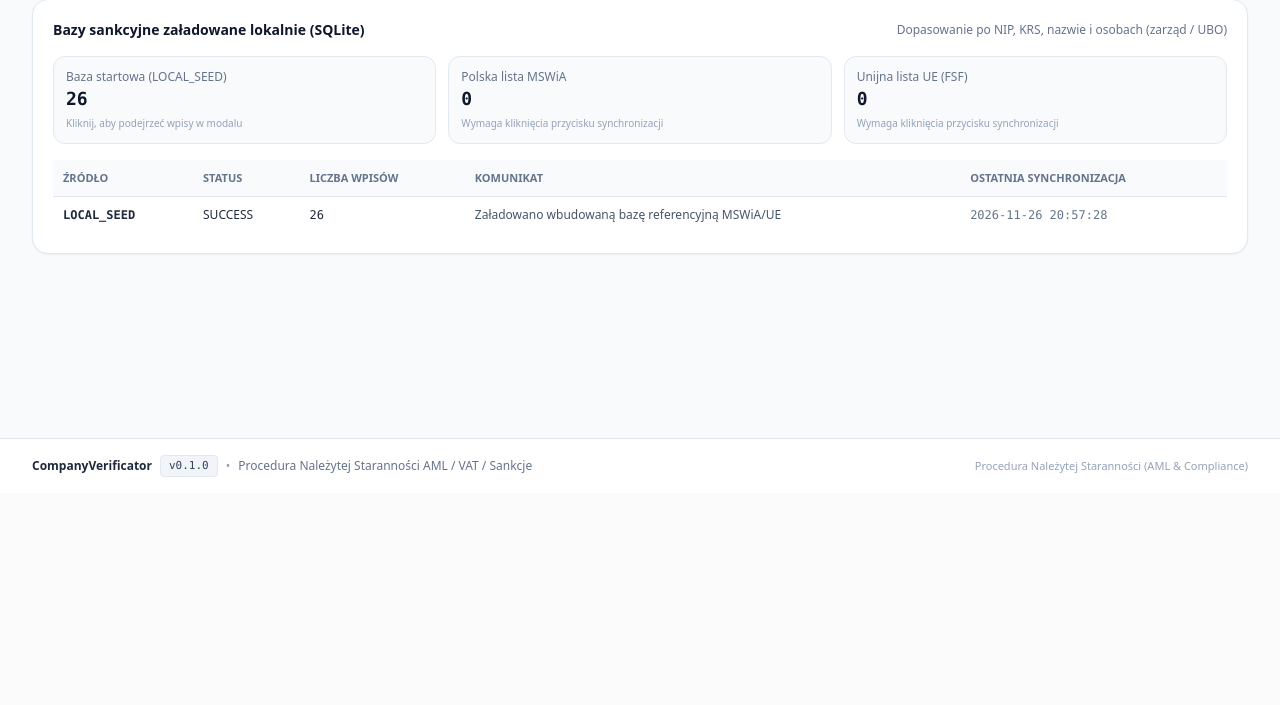
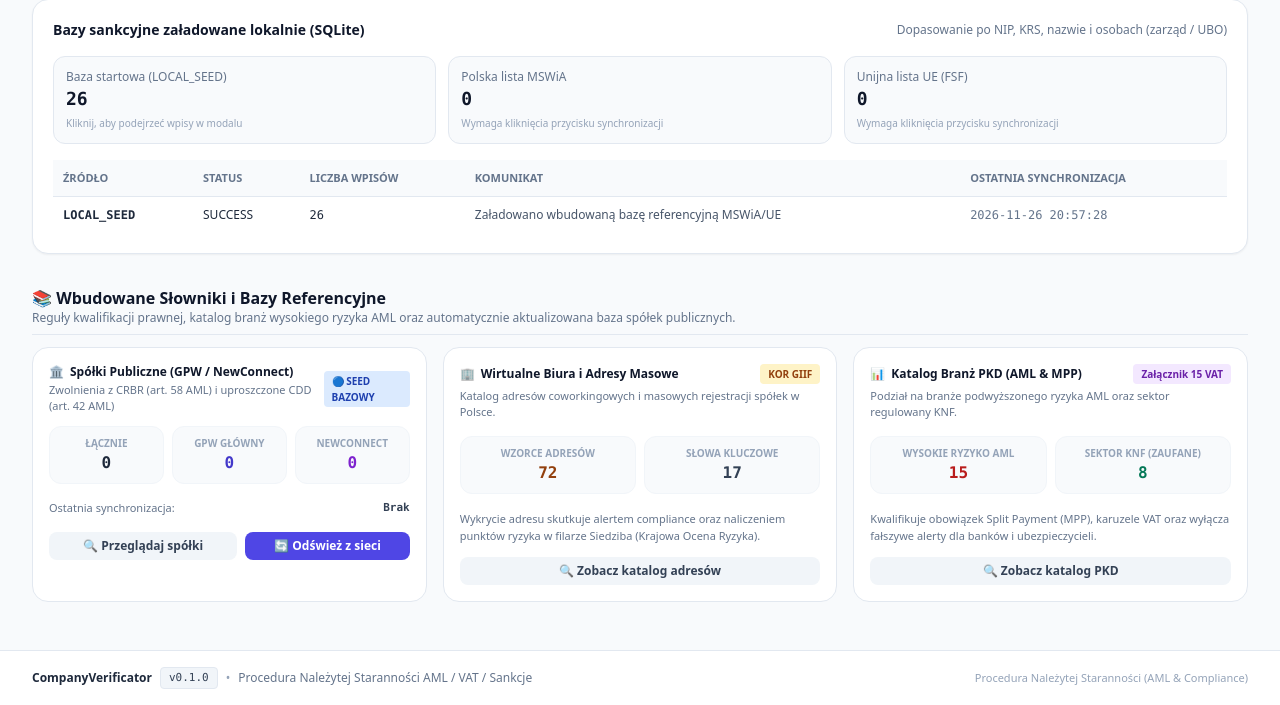
Before and after one commit to cackoarek/CompanyVerificator, a FastAPI app: page /rejestry in a window 1280 px wide. Shown: the part 307-1012 px from the top of the page. Before the commit the page ends 784 px from the top, so only its background shows below. Run offline with FastAPI, Linux system fonts and the light colour scheme; data comes from the database, SQL or seed files in the repository; data that the repository does not hold is empty; some libraries are stand-ins or nearby versions.

Commit message:
feat: display dictionaries, live web sync and inspection modals in Registries tab

```diff
--- a/src/domain/dictionaries/public_companies.py
+++ b/src/domain/dictionaries/public_companies.py
@@ -108,6 +108,28 @@ def load_cached_companies() -> List[PublicCompanyEntry]:
 
     _MEMORY_CACHE = companies
     return _MEMORY_CACHE
+
+
+def get_public_companies_stats() -> dict:
+    """Zwraca metryki słownika spółek publicznych na potrzeby widoku Rejestry."""
+    companies = load_cached_companies()
+    target_file = CACHE_FILE if CACHE_FILE.exists() else SEED_FILE
+    mtime = target_file.stat().st_mtime if target_file.exists() else 0.0
+    from datetime import datetime
+    last_sync_str = datetime.fromtimestamp(mtime).strftime("%Y-%m-%d %H:%M:%S") if mtime > 0 else "Brak"
+
+    gpw_count = sum(1 for c in companies if c.market == "GPW")
+    nc_count = sum(1 for c in companies if c.market == "NEWCONNECT")
+
+    return {
+        "total": len(companies),
+        "gpw_count": gpw_count,
+        "nc_count": nc_count,
+        "last_sync": last_sync_str,
+        "cache_file": str(target_file.name),
+        "is_live_cache": CACHE_FILE.exists(),
+    }
+
 
 
 async def sync_public_companies_from_web(force: bool = False) -> int:
--- a/src/web/templates/pages/registries.html
+++ b/src/web/templates/pages/registries.html
@@ -49,6 +49,99 @@
     {% include "partials/sanctions_sync_status.html" %}
   </div>
 
+  <!-- Sekcja: Wbudowane Słowniki i Bazy Referencyjne -->
+  <div class="space-y-3 pt-2">
+    <div class="flex items-center justify-between border-b border-slate-200 pb-2">
+      <div>
+        <h2 class="text-base font-bold text-slate-900">📚 Wbudowane Słowniki i Bazy Referencyjne</h2>
+        <p class="text-xs text-slate-500">Reguły kwalifikacji prawnej, katalog branż wysokiego ryzyka AML oraz automatycznie aktualizowana baza spółek publicznych.</p>
+      </div>
+      <div id="gpw-sync-spinner" class="htmx-indicator items-center space-x-2 text-xs text-indigo-600 font-semibold">
+        <span>⏳</span>
+        <span>Pobieranie aktualnej listy emitentów GPW & NewConnect...</span>
+      </div>
+    </div>
+
+    <div class="grid grid-cols-1 md:grid-cols-3 gap-4 text-xs">
+
+      <!-- 1. Karta Spółek Publicznych (z odświeżaniem) -->
+      {% include "partials/public_companies_card.html" %}
+
+      <!-- 2. Karta Wirtualnych Biur -->
+      <div class="bg-white p-4 rounded-2xl border border-slate-200 space-y-3 flex flex-col justify-between">
+        <div class="space-y-1">
+          <div class="flex items-center justify-between">
+            <div class="font-bold text-slate-900 flex items-center gap-1.5">
+              <span>🏢</span>
+              <span>Wirtualne Biura i Adresy Masowe</span>
+            </div>
+            <span class="px-2 py-0.5 rounded text-[10px] font-bold bg-amber-100 text-amber-800">KOR GIIF</span>
+          </div>
+          <p class="text-[11px] text-slate-500">Katalog adresów coworkingowych i masowych rejestracji spółek w Polsce.</p>
+        </div>
+
+        <div class="grid grid-cols-2 gap-2 text-center py-1">
+          <div class="bg-slate-50 p-2 rounded-xl border border-slate-100">
+            <div class="text-[10px] text-slate-400 font-bold uppercase">Wzorce adresów</div>
+            <div class="text-base font-bold font-mono text-amber-800">{{ dictionaries_stats.virtual_offices_patterns }}</div>
+          </div>
+          <div class="bg-slate-50 p-2 rounded-xl border border-slate-100">
+            <div class="text-[10px] text-slate-400 font-bold uppercase">Słowa kluczowe</div>
+            <div class="text-base font-bold font-mono text-slate-700">{{ dictionaries_stats.virtual_offices_keywords }}</div>
+          </div>
+        </div>
+
+        <p class="text-[11px] text-slate-500 leading-relaxed">
+          Wykrycie adresu skutkuje alertem compliance oraz naliczeniem punktów ryzyka w filarze Siedziba (Krajowa Ocena Ryzyka).
+        </p>
+
+        <button type="button"
+                hx-get="/rejestry/dictionaries/virtual-offices"
+                hx-target="#sanctions-modal-container"
+                class="w-full py-1.5 px-3 bg-slate-100 hover:bg-slate-200 text-slate-700 text-xs font-semibold rounded-lg transition-colors cursor-pointer text-center">
+          🔍 Zobacz katalog adresów
+        </button>
+      </div>
+
+      <!-- 3. Karta Branż Ryzykownych (PKD & AML) -->
+      <div class="bg-white p-4 rounded-2xl border border-slate-200 space-y-3 flex flex-col justify-between">
+        <div class="space-y-1">
+          <div class="flex items-center justify-between">
+            <div class="font-bold text-slate-900 flex items-center gap-1.5">
+              <span>📊</span>
+              <span>Katalog Branż PKD (AML & MPP)</span>
+            </div>
+            <span class="px-2 py-0.5 rounded text-[10px] font-bold bg-purple-100 text-purple-800">Załącznik 15 VAT</span>
+          </div>
+          <p class="text-[11px] text-slate-500">Podział na branże podwyższonego ryzyka AML oraz sektor regulowany KNF.</p>
+        </div>
+
+        <div class="grid grid-cols-2 gap-2 text-center py-1">
+          <div class="bg-slate-50 p-2 rounded-xl border border-slate-100">
+            <div class="text-[10px] text-slate-400 font-bold uppercase">Wysokie ryzyko AML</div>
+            <div class="text-base font-bold font-mono text-red-700">{{ dictionaries_stats.pkd_high_risk }}</div>
+          </div>
+          <div class="bg-slate-50 p-2 rounded-xl border border-slate-100">
+            <div class="text-[10px] text-slate-400 font-bold uppercase">Sektor KNF (Zaufane)</div>
+            <div class="text-base font-bold font-mono text-emerald-700">{{ dictionaries_stats.pkd_knf }}</div>
+          </div>
+        </div>
+
+        <p class="text-[11px] text-slate-500 leading-relaxed">
+          Kwalifikuje obowiązek Split Payment (MPP), karuzele VAT oraz wyłącza fałszywe alerty dla banków i ubezpieczycieli.
+        </p>
+
+        <button type="button"
+                hx-get="/rejestry/dictionaries/pkd-catalog"
+                hx-target="#sanctions-modal-container"
+                class="w-full py-1.5 px-3 bg-slate-100 hover:bg-slate-200 text-slate-700 text-xs font-semibold rounded-lg transition-colors cursor-pointer text-center">
+          🔍 Zobacz katalog PKD
+        </button>
+      </div>
+
+    </div>
+  </div>
+
   <!-- Kontener na modale HTMX -->
   <div id="sanctions-modal-container"></div>
 
--- /dev/null
+++ b/src/web/templates/partials/public_companies_card.html
@@ -0,0 +1,59 @@
+<div id="public-companies-card-container" class="bg-white p-4 rounded-2xl border border-slate-200 space-y-3">
+  <div class="flex items-center justify-between">
+    <div class="space-y-0.5">
+      <div class="font-bold text-slate-900 flex items-center gap-1.5">
+        <span>🏛️</span>
+        <span>Spółki Publiczne (GPW / NewConnect)</span>
+      </div>
+      <p class="text-[11px] text-slate-500">Zwolnienia z CRBR (art. 58 AML) i uproszczone CDD (art. 42 AML)</p>
+    </div>
+    <span class="px-2 py-0.5 rounded text-[10px] font-bold {% if public_companies_stats.is_live_cache %}bg-emerald-100 text-emerald-800{% else %}bg-blue-100 text-blue-800{% endif %}">
+      {% if public_companies_stats.is_live_cache %}🟢 LIVE CACHE{% else %}🔵 SEED BAZOWY{% endif %}
+    </span>
+  </div>
+
+  {% if sync_message %}
+    <div class="p-2 rounded bg-emerald-50 border border-emerald-200 text-emerald-800 text-[11px] font-semibold">
+      ✓ {{ sync_message }}
+    </div>
+  {% endif %}
+
+  <div class="grid grid-cols-3 gap-2 text-center">
+    <div class="bg-slate-50 p-2 rounded-xl border border-slate-100">
+      <div class="text-[10px] text-slate-400 font-bold uppercase">Łącznie</div>
+      <div class="text-base font-bold font-mono text-slate-800">{{ public_companies_stats.total }}</div>
+    </div>
+    <div class="bg-slate-50 p-2 rounded-xl border border-slate-100">
+      <div class="text-[10px] text-slate-400 font-bold uppercase">GPW Główny</div>
+      <div class="text-base font-bold font-mono text-indigo-700">{{ public_companies_stats.gpw_count }}</div>
+    </div>
+    <div class="bg-slate-50 p-2 rounded-xl border border-slate-100">
+      <div class="text-[10px] text-slate-400 font-bold uppercase">NewConnect</div>
+      <div class="text-base font-bold font-mono text-purple-700">{{ public_companies_stats.nc_count }}</div>
+    </div>
+  </div>
+
+  <div class="text-[11px] text-slate-500 flex items-center justify-between pt-1">
+    <span>Ostatnia synchronizacja:</span>
+    <span class="font-mono font-semibold text-slate-700">{{ public_companies_stats.last_sync }}</span>
+  </div>
+
+  <div class="flex items-center gap-2 pt-1">
+    <button type="button"
+            hx-get="/rejestry/dictionaries/public-companies"
+            hx-target="#sanctions-modal-container"
+            class="flex-1 py-1.5 px-3 bg-slate-100 hover:bg-slate-200 text-slate-700 text-xs font-semibold rounded-lg transition-colors cursor-pointer text-center">
+      🔍 Przeglądaj spółki
+    </button>
+    <form hx-post="/rejestry/sync-public-companies"
+          hx-target="#public-companies-card-container"
+          hx-swap="outerHTML"
+          hx-indicator="#gpw-sync-spinner"
+          class="flex-1">
+      <button type="submit"
+              class="w-full py-1.5 px-3 bg-indigo-600 hover:bg-indigo-700 text-white text-xs font-bold rounded-lg transition-colors cursor-pointer text-center">
+        🔄 Odśwież z sieci
+      </button>
+    </form>
+  </div>
+</div>
```
Also changed, not shown: src/web/routers/sanctions.py (+89 -1 lines), src/web/templates/partials/pkd_catalog_modal.html (added, +76 -0 lines), src/web/templates/partials/public_companies_modal.html (added, +91 -0 lines), src/web/templates/partials/virtual_offices_modal.html (added, +65 -0 lines).
